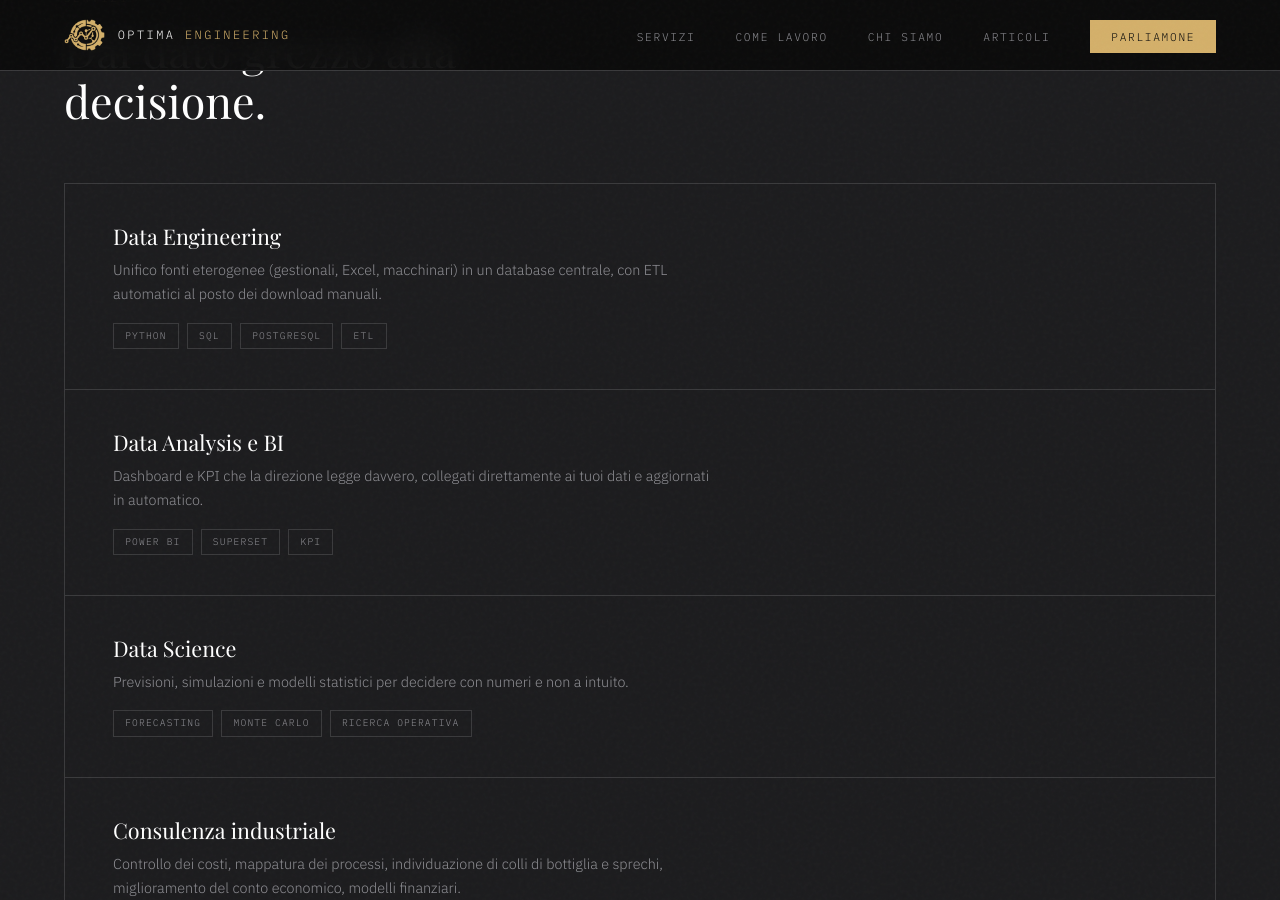
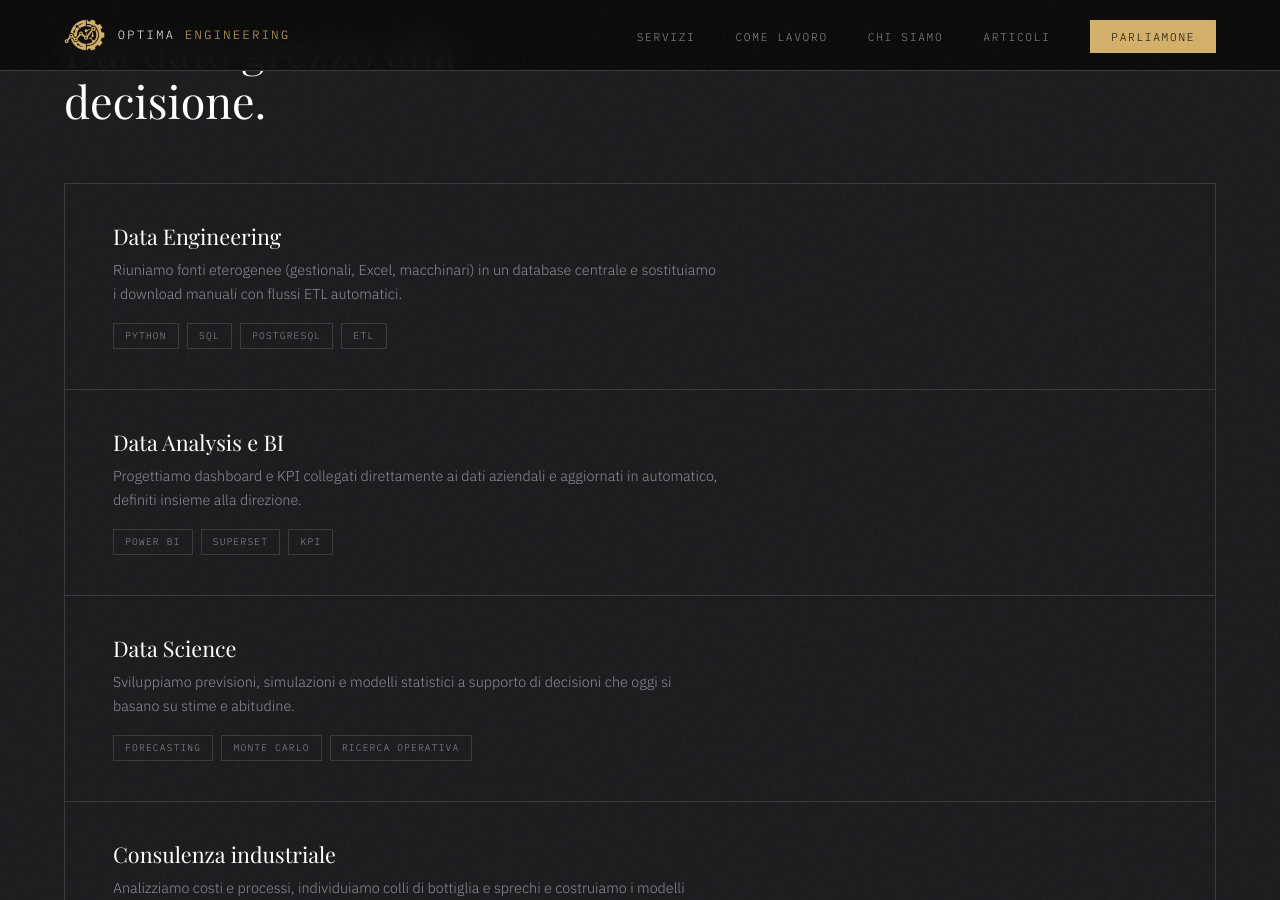
Before and after one commit to edoardo2496/optima_engineering, a Jekyll site: the page built from index.html, in a window 1280 px wide and 900 px high, scrolled down 1023 px. Built offline with Jekyll 4.4.1, drawn with Linux system fonts in a browser that asks for light colours; some web fonts are replaced; some of the changed text lies outside the part shown.

Commit message:
Update servizi.yml

```diff
--- a/_data/servizi.yml
+++ b/_data/servizi.yml
@@ -1,12 +1,12 @@
 - nome: Data Engineering
-  descrizione: Unifico fonti eterogenee (gestionali, Excel, macchinari) in un database centrale, con ETL automatici al posto dei download manuali.
+  descrizione: Riuniamo fonti eterogenee (gestionali, Excel, macchinari) in un database centrale e sostituiamo i download manuali con flussi ETL automatici.
   tag: [Python, SQL, PostgreSQL, ETL]
 - nome: Data Analysis e BI
-  descrizione: Dashboard e KPI che la direzione legge davvero, collegati direttamente ai tuoi dati e aggiornati in automatico.
+  descrizione: Progettiamo dashboard e KPI collegati direttamente ai dati aziendali e aggiornati in automatico, definiti insieme alla direzione.
   tag: [Power BI, Superset, KPI]
 - nome: Data Science
-  descrizione: Previsioni, simulazioni e modelli statistici per decidere con numeri e non a intuito.
+  descrizione: Sviluppiamo previsioni, simulazioni e modelli statistici a supporto di decisioni che oggi si basano su stime e abitudine.
   tag: [Forecasting, Monte Carlo, Ricerca operativa]
 - nome: Consulenza industriale
-  descrizione: Controllo dei costi, mappatura dei processi, individuazione di colli di bottiglia e sprechi, miglioramento del conto economico, modelli finanziari.
+  descrizione: Analizziamo costi e processi, individuiamo colli di bottiglia e sprechi e costruiamo i modelli finanziari per migliorare il conto economico.
   tag: [Controllo costi, Processi, Modelli finanziari]
```
